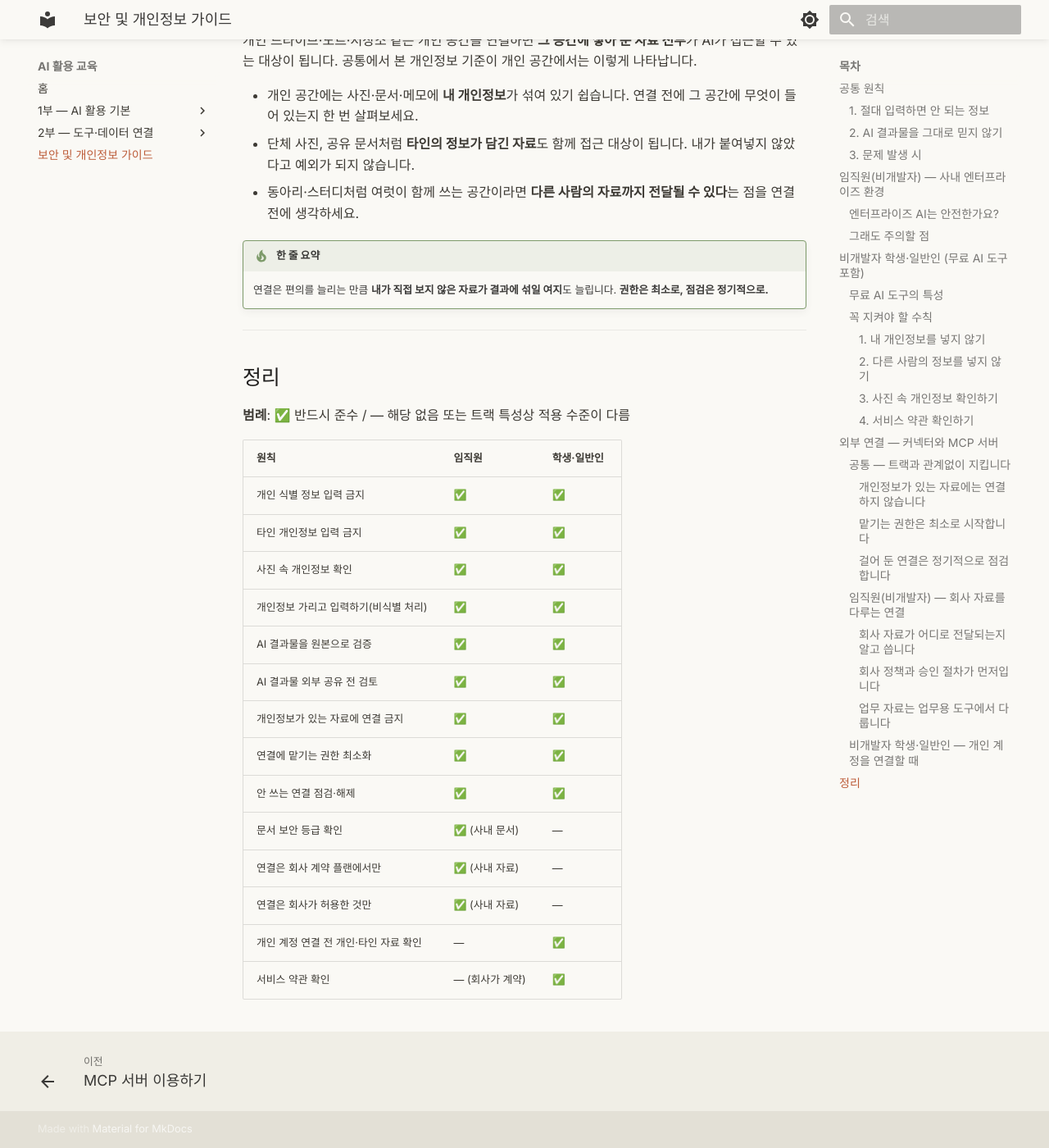
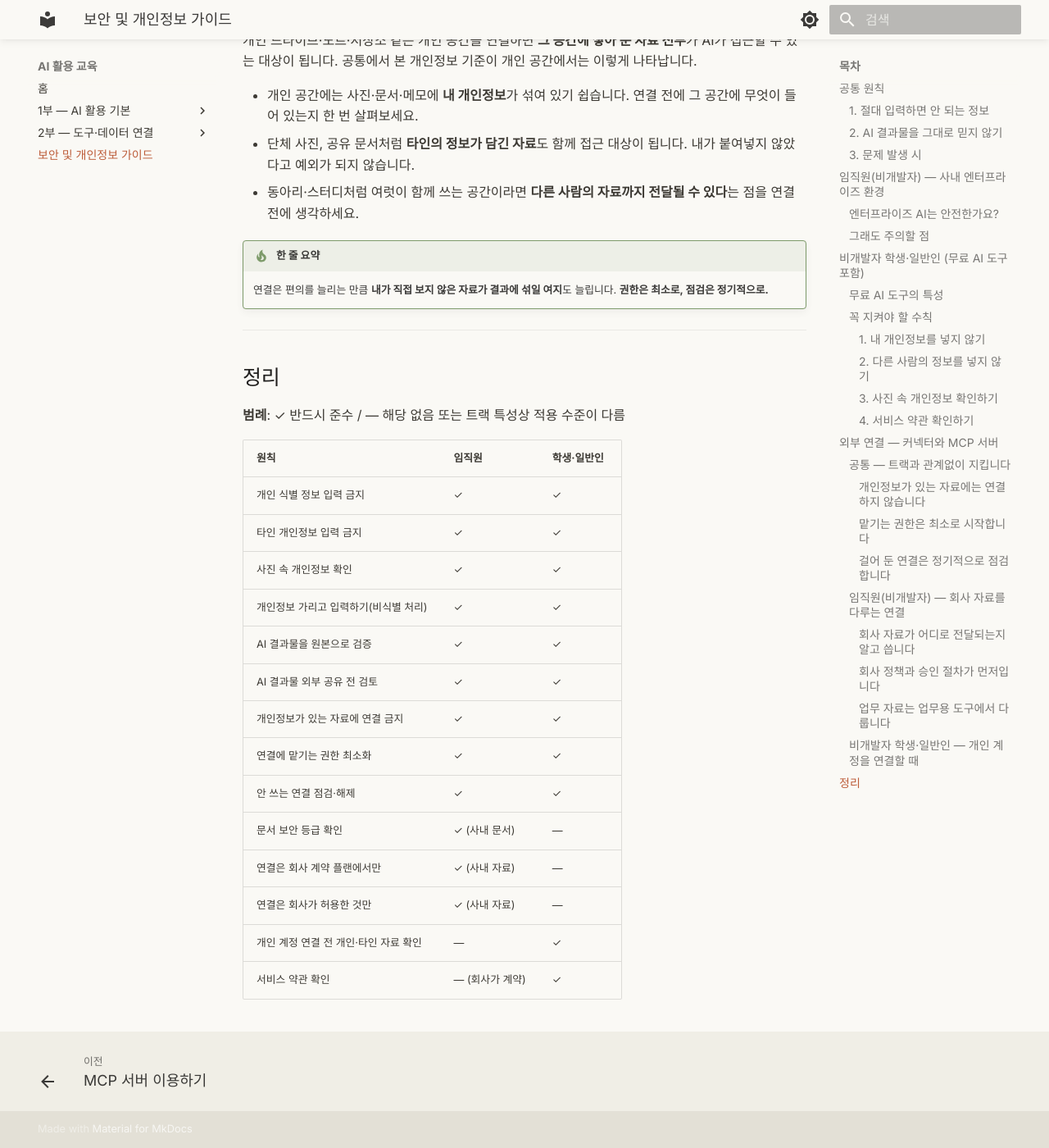
Before and after one commit to scroogy-dev/ai-onboarding, an MkDocs documentation site: the page built from docs/security-guide.md, in a window 1280 px wide and 1400 px high, scrolled down 5786 px. Shown: the whole window at 82% size. Built offline with MkDocs 1.6.1 and Material for MkDocs 9.7.7, drawn with Linux system fonts in a browser that asks for light colours.

```diff
--- a/docs/security-guide.md
+++ b/docs/security-guide.md
@@ -183,21 +183,21 @@ AI가 만든 내용은 **사실과 다를 수 있습니다.** 잘못된 사실
 
 ## 정리
 
-**범례**: ✅ 반드시 준수 / ― 해당 없음 또는 트랙 특성상 적용 수준이 다름
+**범례**: ✓ 반드시 준수 / ― 해당 없음 또는 트랙 특성상 적용 수준이 다름
 
 | 원칙 | 임직원 | 학생·일반인 |
 |------|--------|------------|
-| 개인 식별 정보 입력 금지 | ✅ | ✅ |
-| 타인 개인정보 입력 금지 | ✅ | ✅ |
-| 사진 속 개인정보 확인 | ✅ | ✅ |
-| 개인정보 가리고 입력하기(비식별 처리) | ✅ | ✅ |
-| AI 결과물을 원본으로 검증 | ✅ | ✅ |
-| AI 결과물 외부 공유 전 검토 | ✅ | ✅ |
-| 개인정보가 있는 자료에 연결 금지 | ✅ | ✅ |
-| 연결에 맡기는 권한 최소화 | ✅ | ✅ |
-| 안 쓰는 연결 점검·해제 | ✅ | ✅ |
-| 문서 보안 등급 확인 | ✅ (사내 문서) | ― |
-| 연결은 회사 계약 플랜에서만 | ✅ (사내 자료) | ― |
-| 연결은 회사가 허용한 것만 | ✅ (사내 자료) | ― |
-| 개인 계정 연결 전 개인·타인 자료 확인 | ― | ✅ |
-| 서비스 약관 확인 | ― (회사가 계약) | ✅ |
+| 개인 식별 정보 입력 금지 | ✓ | ✓ |
+| 타인 개인정보 입력 금지 | ✓ | ✓ |
+| 사진 속 개인정보 확인 | ✓ | ✓ |
+| 개인정보 가리고 입력하기(비식별 처리) | ✓ | ✓ |
+| AI 결과물을 원본으로 검증 | ✓ | ✓ |
+| AI 결과물 외부 공유 전 검토 | ✓ | ✓ |
+| 개인정보가 있는 자료에 연결 금지 | ✓ | ✓ |
+| 연결에 맡기는 권한 최소화 | ✓ | ✓ |
+| 안 쓰는 연결 점검·해제 | ✓ | ✓ |
+| 문서 보안 등급 확인 | ✓ (사내 문서) | ― |
+| 연결은 회사 계약 플랜에서만 | ✓ (사내 자료) | ― |
+| 연결은 회사가 허용한 것만 | ✓ (사내 자료) | ― |
+| 개인 계정 연결 전 개인·타인 자료 확인 | ― | ✓ |
+| 서비스 약관 확인 | ― (회사가 계약) | ✓ |
```
Also changed, not shown: .ai/90_issues/active/issue-0061/issue-0061-plan.md (+1 -1 lines), .ai/90_issues/active/issue-0061/issue-0061-summary.md (+23 -5 lines), docs/index.md (+2 -2 lines), docs/intro.md (+1 -1 lines), slides/slides.md (+47 -47 lines).
